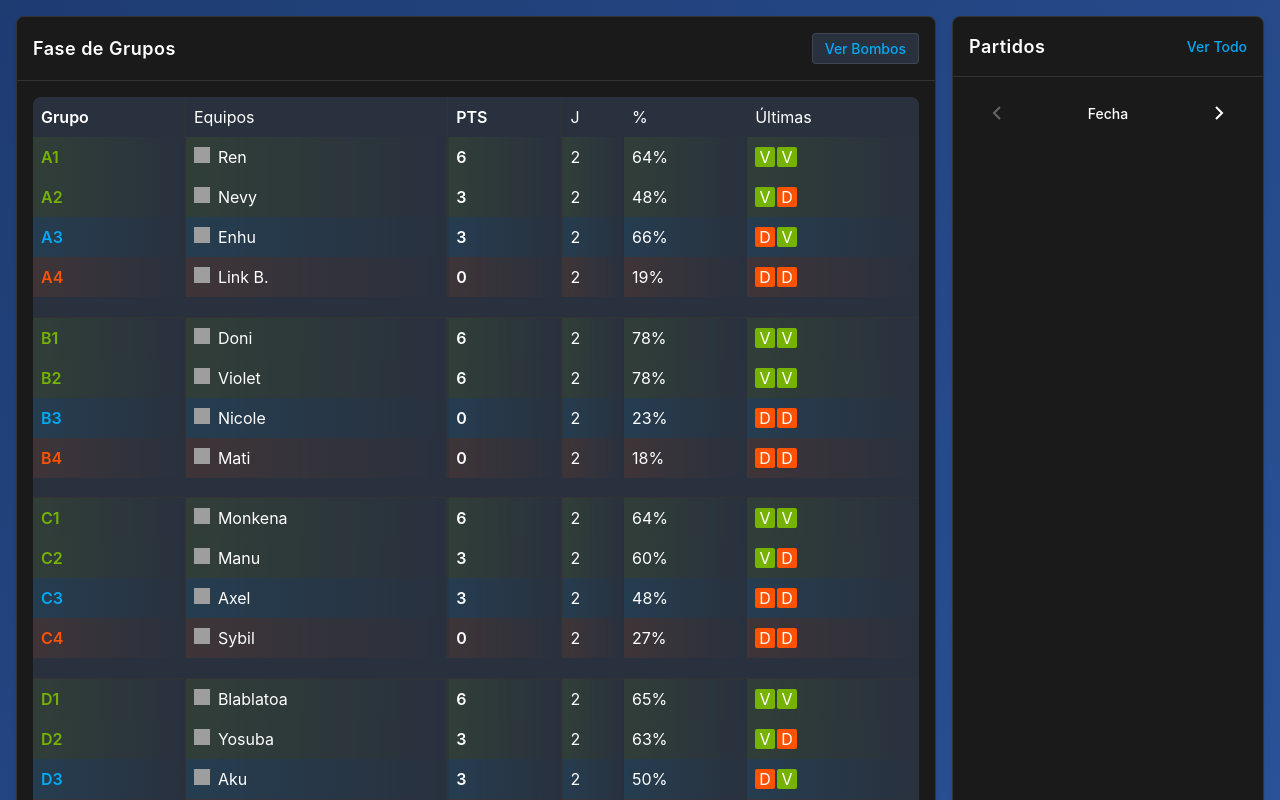
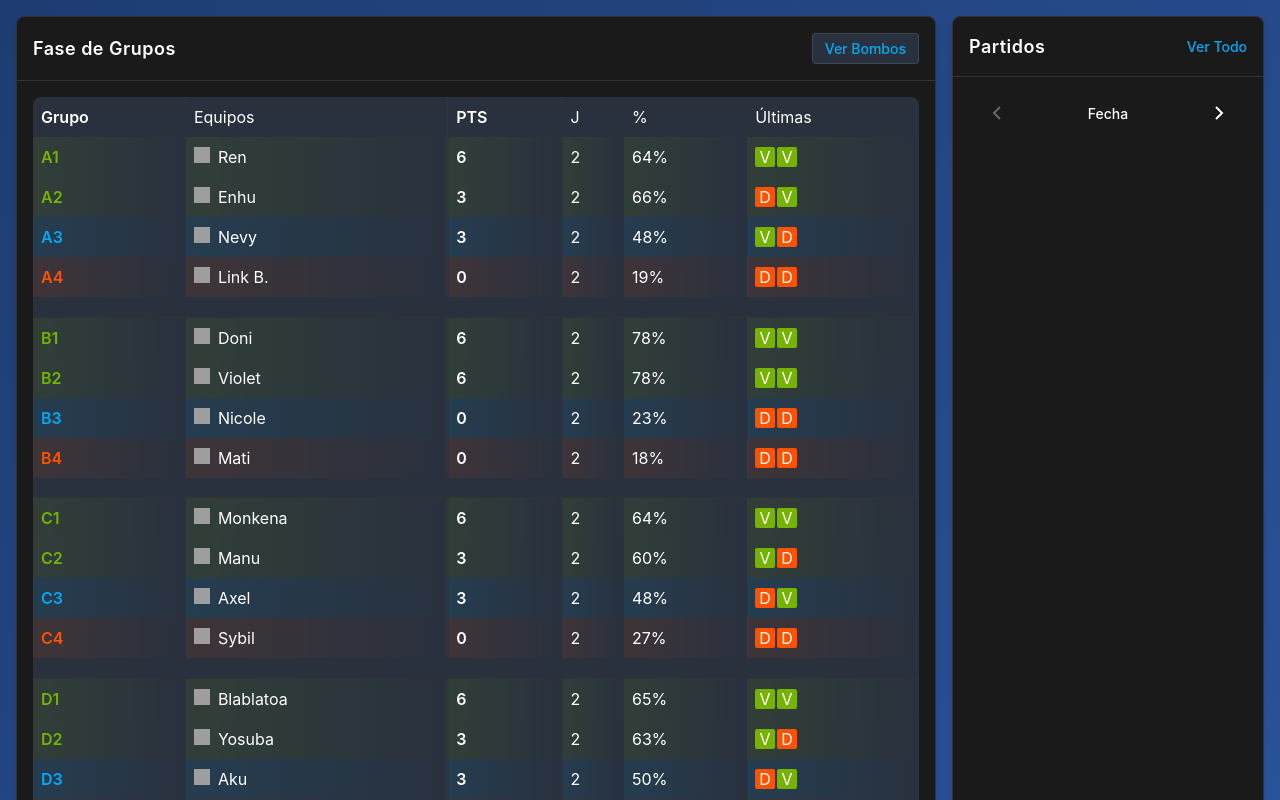
Before and after one commit to proomfmiedos/proomfmiedos, a React (Vite) app: page / in a window 1280 px wide. Shown: the top 800 px of the page. Built offline with nearby package versions, Linux system fonts and the light colour scheme; grey boxes are pictures that could not be loaded.

Commit message:
Update StandingsTable.jsx

```diff
--- a/src/components/StandingsTable.jsx
+++ b/src/components/StandingsTable.jsx
@@ -43,13 +43,13 @@ const StandingsTable = () => {
   // Function to sort teams within a group
   const sortTeams = (teams) => {
     return teams.sort((a, b) => {
-      // First sort by points
+      // First sort by dynamically calculated points
       if (b.points !== a.points) return b.points - a.points;
 
-      // If points are tied, sort by percentage
-      if (b.percentage !== a.percentage) return b.percentage - a.percentage;
+      // If points are tied, sort by dynamically calculated average score
+      if (b.averageScore !== a.averageScore) return b.averageScore - a.averageScore;
 
-      // If percentage is tied, sort alphabetically
+      // If average score is tied, sort alphabetically
       return a.name.localeCompare(b.name);
     });
   };
@@ -92,13 +92,33 @@ const StandingsTable = () => {
     }, 0);
   };
 
+  // Function to calculate the form for a team
+  const calculateForm = (teamId) => {
+    const matches = fixturesData.matches.filter(match =>
+      match.status === 'Completed' &&
+      (match.homeTeamId === teamId || match.awayTeamId === teamId)
+    );
+
+    return matches.map(match => {
+      if (match.homeTeamId === teamId) {
+        if (match.homeScore > match.awayScore) return 'W'; // Home win
+        if (match.homeScore < match.awayScore) return 'L'; // Home loss
+      } else if (match.awayTeamId === teamId) {
+        if (match.awayScore > match.homeScore) return 'W'; // Away win
+        if (match.awayScore < match.homeScore) return 'L'; // Away loss
+      }
+      return 'D'; // Draw
+    });
+  };
+
   // Process groups and sort teams within each group
   const processedGroups = Object.entries(groupsData.groups).map(([groupLetter, teamIds]) => {
     const groupTeams = teamIds.map(id => ({
       ...teamsData.teams[id],
       groupLetter,
       points: calculatePoints(id), // Calculate points dynamically
-      averageScore: calculateAverageScore(id)
+      averageScore: calculateAverageScore(id),
+      form: calculateForm(id) // Calculate form dynamically
     }));
     return sortTeams(groupTeams);
   });
```
